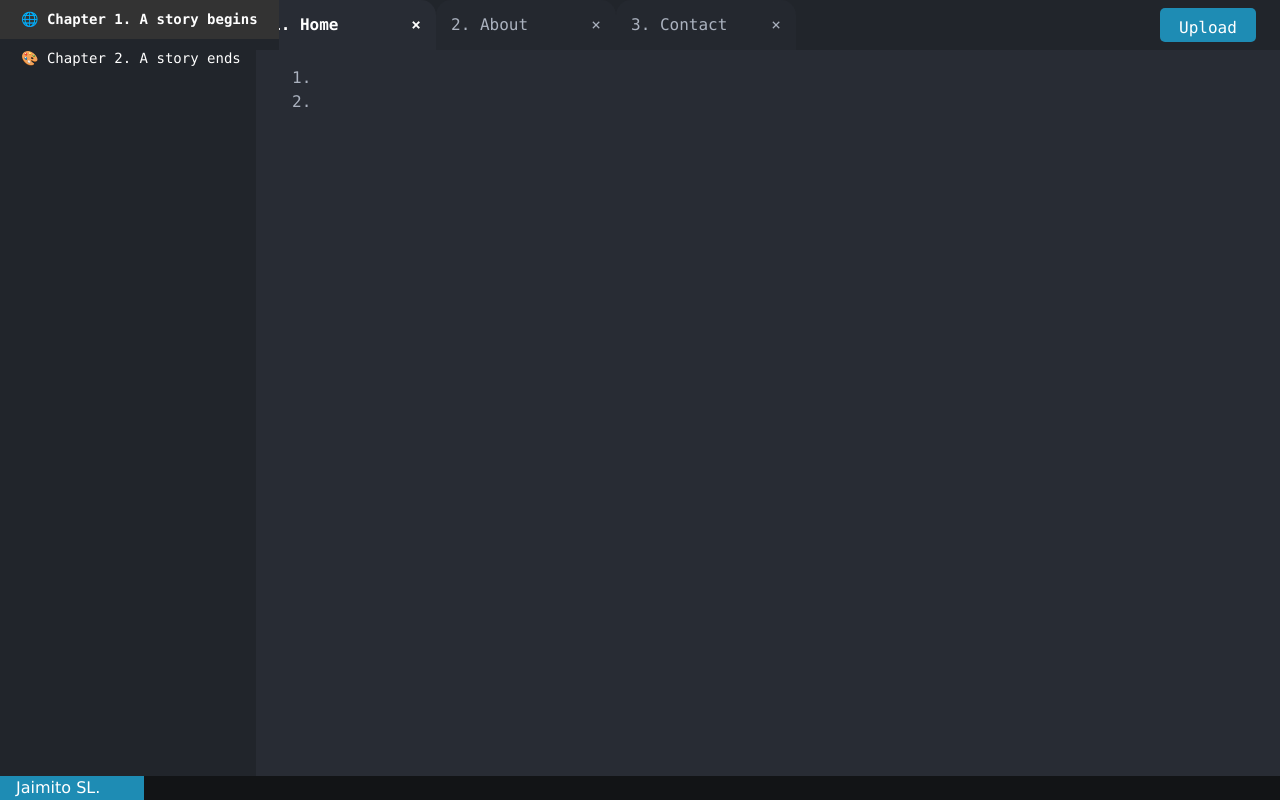
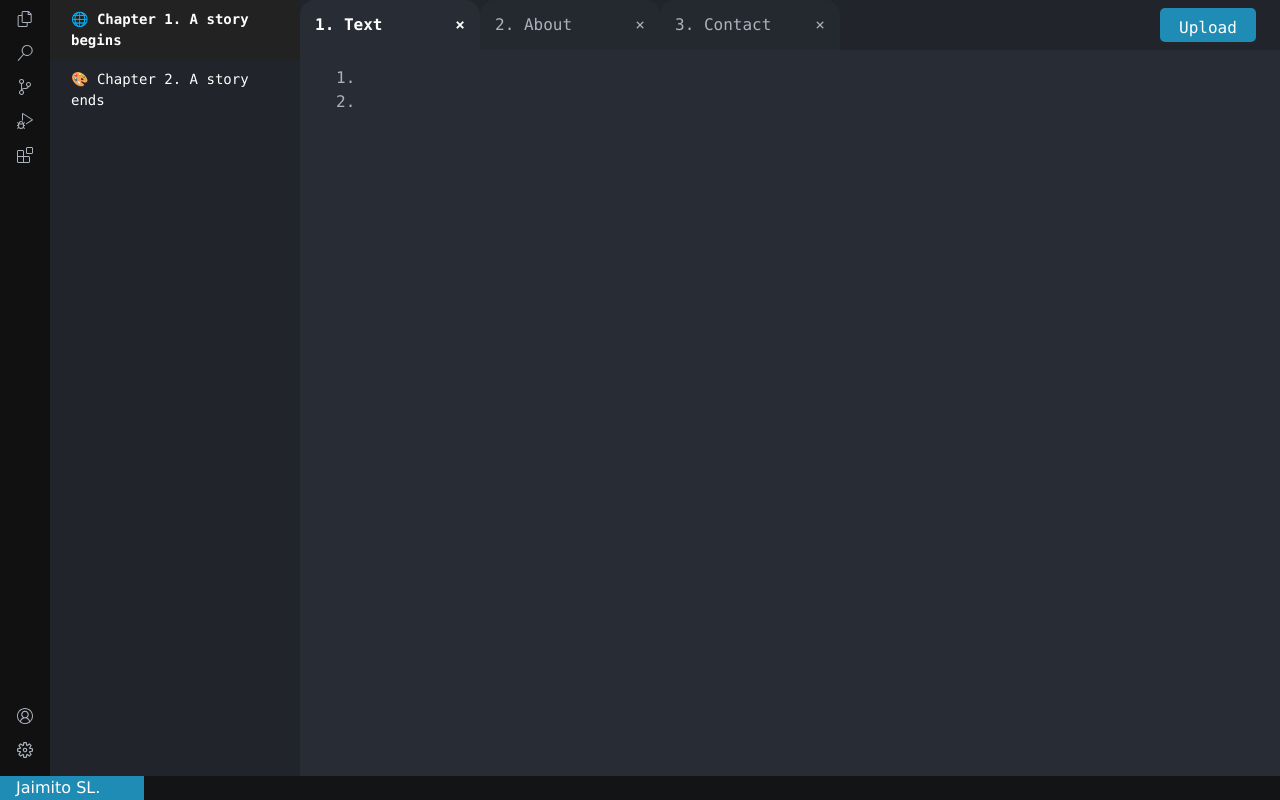
Before and after one commit to migamic/sneaky-reader, a React (Vite) app: page / in a window 1280 px wide. Built offline with nearby package versions, Linux system fonts and the light colour scheme.

Commit message:
Iconbar added

```diff
--- a/package.json
+++ b/package.json
@@ -11,7 +11,8 @@
   },
   "dependencies": {
     "react": "^18.2.0",
-    "react-dom": "^18.2.0"
+    "react-dom": "^18.2.0",
+    "react-icons": "^5.0.1"
   },
   "devDependencies": {
     "@types/react": "^18.2.56",
--- a/src/App.css
+++ b/src/App.css
@@ -8,11 +8,13 @@ body {
 
 .sidebar {
     position: fixed;
-    left: 0;
+    left: 50px;
     top: 0;
     bottom: 0;
-    min-width: 20%;
-    overflow: auto;
+    width: 250px;
+    overflow-x: hidden;
+    overflow-y: auto;
+    text-overflow: ellipsis;
     box-sizing: border-box;
     background-color: #21252b;
 }
@@ -30,8 +32,6 @@ body {
     padding-bottom: 0.65em;
     padding-left:1.5em;
     padding-right: 1.5em;
-    text-wrap: nowrap;
-    text-overflow: ellipsis;
     color: #ffffff;
     font-size: 14px;
 }
@@ -49,8 +49,8 @@ body {
 
 .tab-bar {
     position: absolute;
-    left: 20%;
-    right: 0;
+    left: 300px;
+    right: 0px;
     top: 0;
     height: 50px;
     background-color: #21252b;
@@ -88,7 +88,7 @@ body {
 
 .editor {
     position: absolute;
-    left: 20%;
+    left: 300px;
     right: 0;
     top: 50px;
     bottom: 0;
@@ -118,6 +118,26 @@ body {
     bottom: 0px;
     display: flex;
 }
+.icon-bar {
+    width: 50px; /* Adjust the width as needed */
+    background-color: #111; /* Example background color */
+    position:fixed;
+    top:0px;
+    z-index: 999;
+    height: 100%;
+    padding: 10px 0;
+    display: flex;
+    padding-bottom: 25px;
+    box-sizing: border-box;
+    flex-direction: column;
+    align-items: center;
+    justify-content: space-between;
+  }
+
+  .icon {
+    margin-bottom: 10px; /* Space between icons */
+  }
+
 
 
 .accentBar {
--- a/src/App.jsx
+++ b/src/App.jsx
@@ -7,11 +7,12 @@ import Tabbar from './Tabbar.jsx'
 import Editor from './Editor.jsx'
 import About from './About.jsx'
 import Contact from './Contact.jsx'
+import Iconbar from './Iconbar.jsx'
 export const BookContext = createContext();
 
 // Example Tab Data
 const tabs = [
-  { id: 1, title: 'Home', content: 'Home Page' },
+  { id: 1, title: 'Text', content: 'Home Page' },
   { id: 2, title: 'About', content: 'About Page' },
   { id: 3, title: 'Contact', content: 'Contact Page' }
 ];
@@ -38,6 +39,7 @@ function App() {
             setActiveTab={setActiveTab}
           />
         </div>
+        <div className="icon-bar"><Iconbar/></div>
         <div className="sidebar">
           <Sidebar activeChapter={activeChapter} setActiveChapter={setActiveChapter}/>
         </div>
--- /dev/null
+++ b/src/Iconbar.jsx
@@ -0,0 +1,23 @@
+import React, { useState } from 'react';
+
+import { VscFiles, VscSearch, VscSourceControl, VscDebugAlt, VscExtensions, VscAccount,VscSettingsGear } from "react-icons/vsc";
+
+const Iconbar = () => {
+  return (
+    <div className="icon-bar">
+      <div>
+        <div className="icon"><VscFiles /></div>
+        <div className="icon"><VscSearch /></div>
+        <div className="icon"><VscSourceControl /></div>
+        <div className="icon"><VscDebugAlt /></div>
+        <div className="icon"><VscExtensions /></div>
+      </div>
+      <div>
+        <div className="icon"><VscAccount /></div>
+        <div className="icon"><VscSettingsGear /></div>
+      </div>
+    </div>
+  );
+};
+
+export default Iconbar;
```
Also changed, not shown: 2 other files (tests, documents, lock files or other folders).
